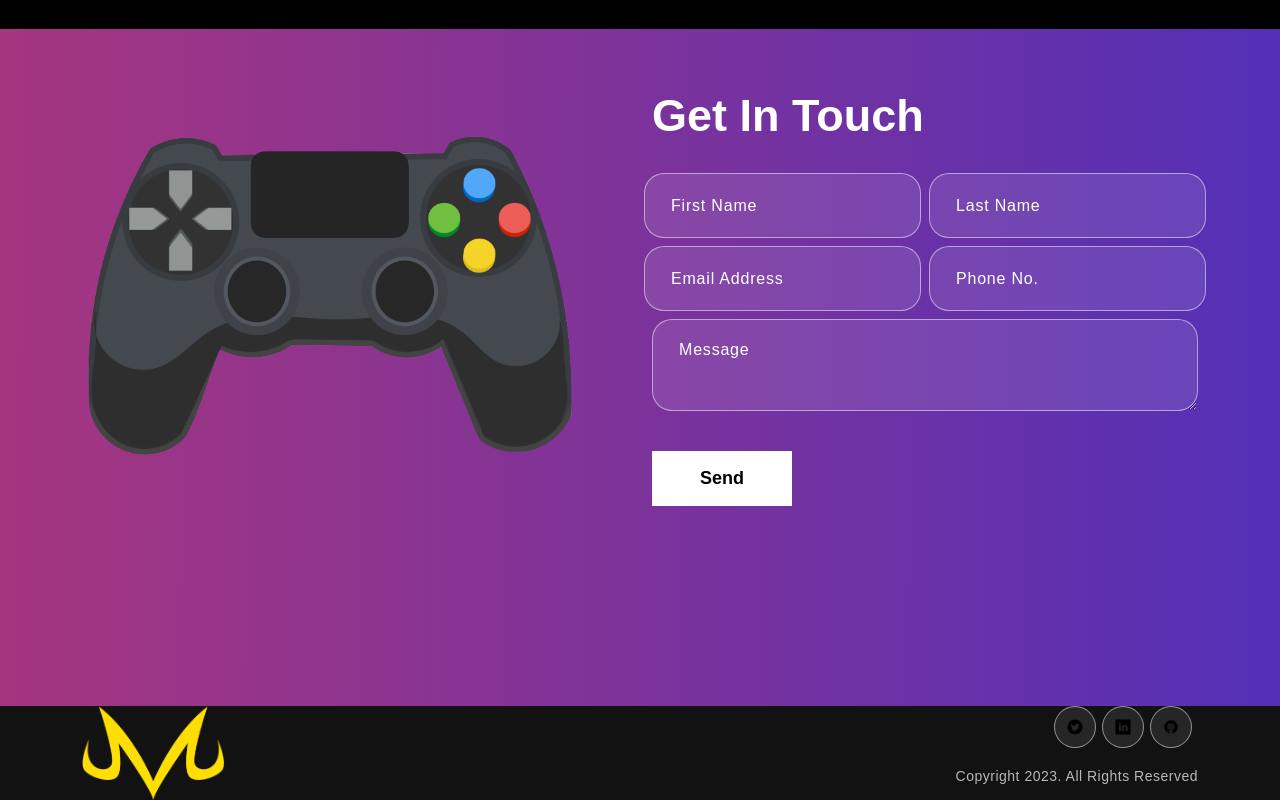
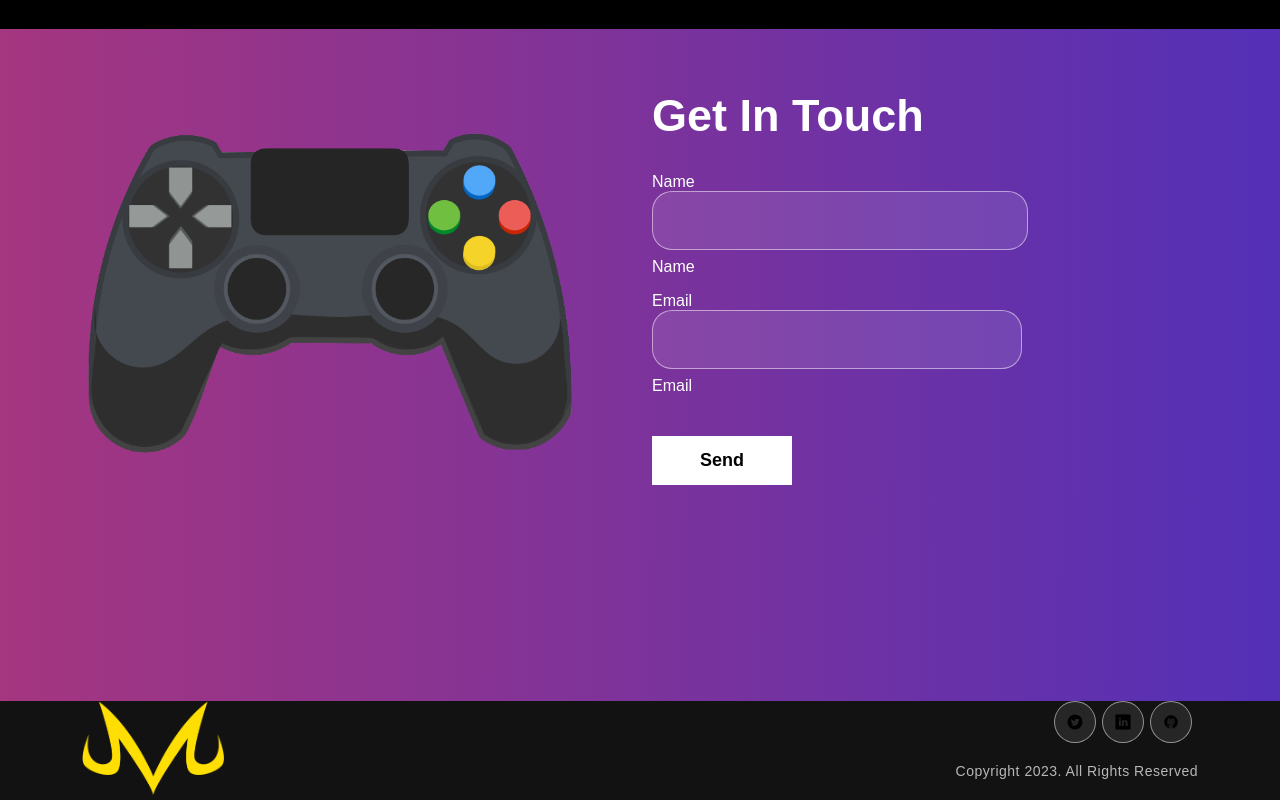
Before and after one commit to MikeAtwood/personal-portfolio, a React (Create React App) app: page / in a window 1280 px wide. Shown: the part 2295-3095 px from the top of the page. Built offline with nearby package versions, Linux system fonts and the light colour scheme.

Commit message:
initial netlify commit

```diff
--- a/src/components/Contact.js
+++ b/src/components/Contact.js
@@ -1,46 +1,8 @@
-import { useState } from "react";
 import { Container, Row, Col } from "react-bootstrap";
 import controllerImg from "../assets/img/controller.png";
 import 'animate.css';
 
 export const Contact = () => {
-    const formInitialDetails = {
-        firstName: '',
-        lastName: '',
-        email: '',
-        phone: '',
-        message: ''
-    }
-
-    const [formDetails, setFormDetails] = useState(formInitialDetails);
-    const [buttonText, setButtonText] = useState('Send');
-    const [status, setStatus] = useState({});
-    const onFormUpdate = (category, value) => {
-        setFormDetails({
-            ...formDetails,
-            [category]: value
-        })
-    }
-
-    const handleSubmit = async (e) => {
-        e.preventDefault();
-        setButtonText('Sending...');
-        let response = await fetch("http://localhost:5000/contact", {
-            method: "POST",
-            headers: {
-                "Content-Type": "application/json;charset=utf-8",
-            },
-            body: JSON.stringify(formDetails),
-        });
-        setButtonText("Send");
-        let result = response.json();
-        setFormDetails(formInitialDetails);
-        if (result.code === 200) {
-            setStatus({ success: true, message: "Message sent successfully"});
-        } else {
-            setStatus({ success: false, message: "Something went wrong, please try again later."});
-        }
-    };
 
     return (
         <section className="contact" id="connect">
@@ -51,31 +13,16 @@ export const Contact = () => {
                     </Col>
                     <Col md={6}>
                         <h2>Get In Touch</h2>
-                        <form onSubmit={handleSubmit}>
-                            <Row>
-                                <Col sm={6} className="px-1">
-                                    <input type="text" value={formDetails.firstName} placeholder="First Name" onChange={(e) => onFormUpdate('firstName', e.target.value)} />
-                                </Col>
-                                <Col sm={6} className="px-1">
-                                <input type="text" value={formDetails.lastName} placeholder="Last Name" onChange={(e) => onFormUpdate('lastName', e.target.value)} />
-                                </Col>
-                                <Col sm={6} className="px-1">
-                                <input type="text" value={formDetails.email} placeholder="Email Address" onChange={(e) => onFormUpdate('email', e.target.value)} />
-                                </Col>
-                                <Col sm={6} className="px-1">
-                                <input type="text" value={formDetails.phone} placeholder="Phone No." onChange={(e) => onFormUpdate('phone', e.target.value)} />
-                                </Col>
-                                <Col>
-                                    <textarea row="6" value={formDetails.message} placeholder="Message" onChange={(e) => onFormUpdate('message', e.target.value)} />
-                                    <button type="submit"><span>{buttonText}</span></button>
-                                </Col>
-                                {
-                                    status.message &&
-                                    <Col>
-                                    <p className={status.success === false ? "danger" : "success"}>{status.message}</p>
-                                    </Col>
-                                }
-                           </Row>
+                        <form name="contact" method="POST" data-netlify="true" onSubmit="submit">
+                            <p>
+                                <label>Name <input type="text" name="name"/>Name</label>
+                            </p>
+                            <p>
+                                <label>Email <input type="email" name="email"/>Email</label>
+                            </p>
+                            <p>
+                                <button type="submit">Send</button>
+                            </p>
                         </form>
                     </Col>
                 </Row>
```
Also changed, not shown: server.js (deleted, +0 -54 lines).
